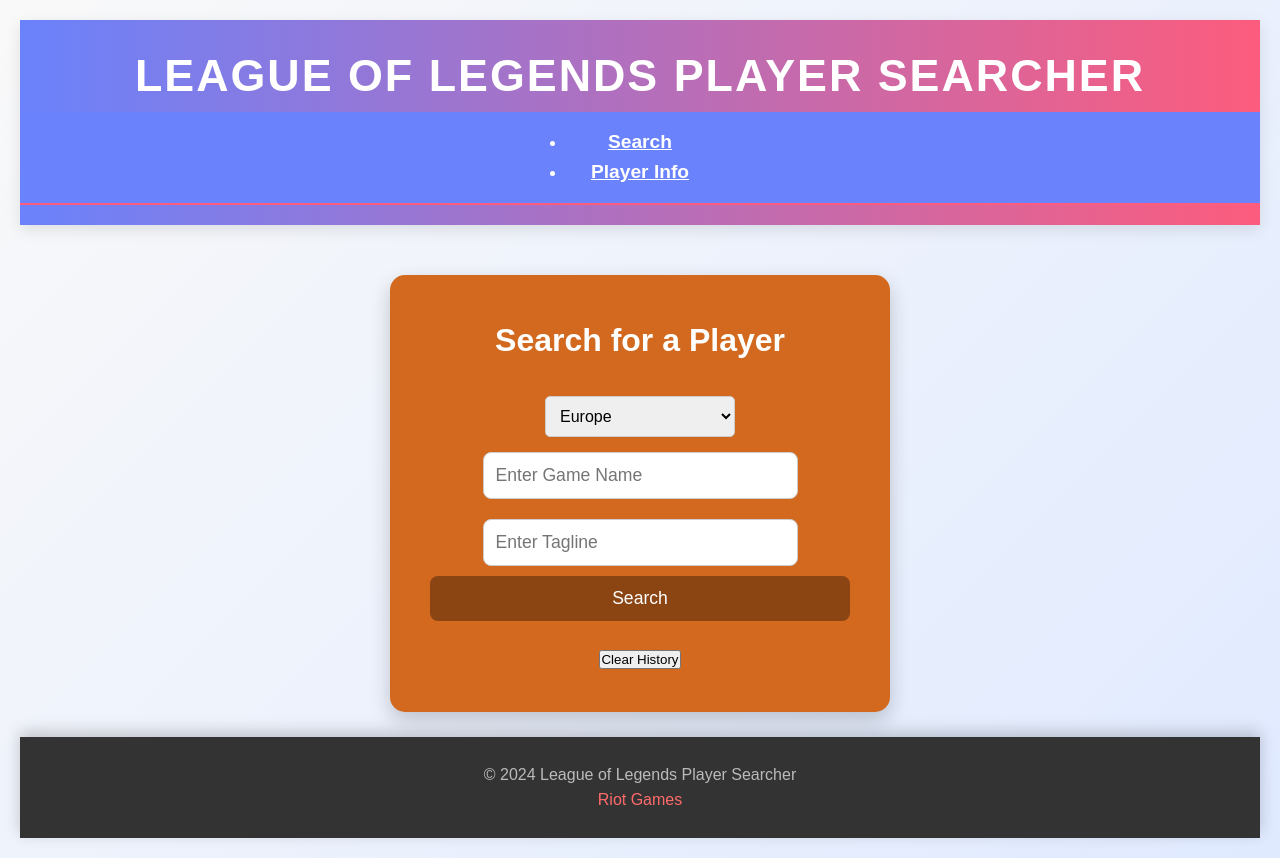
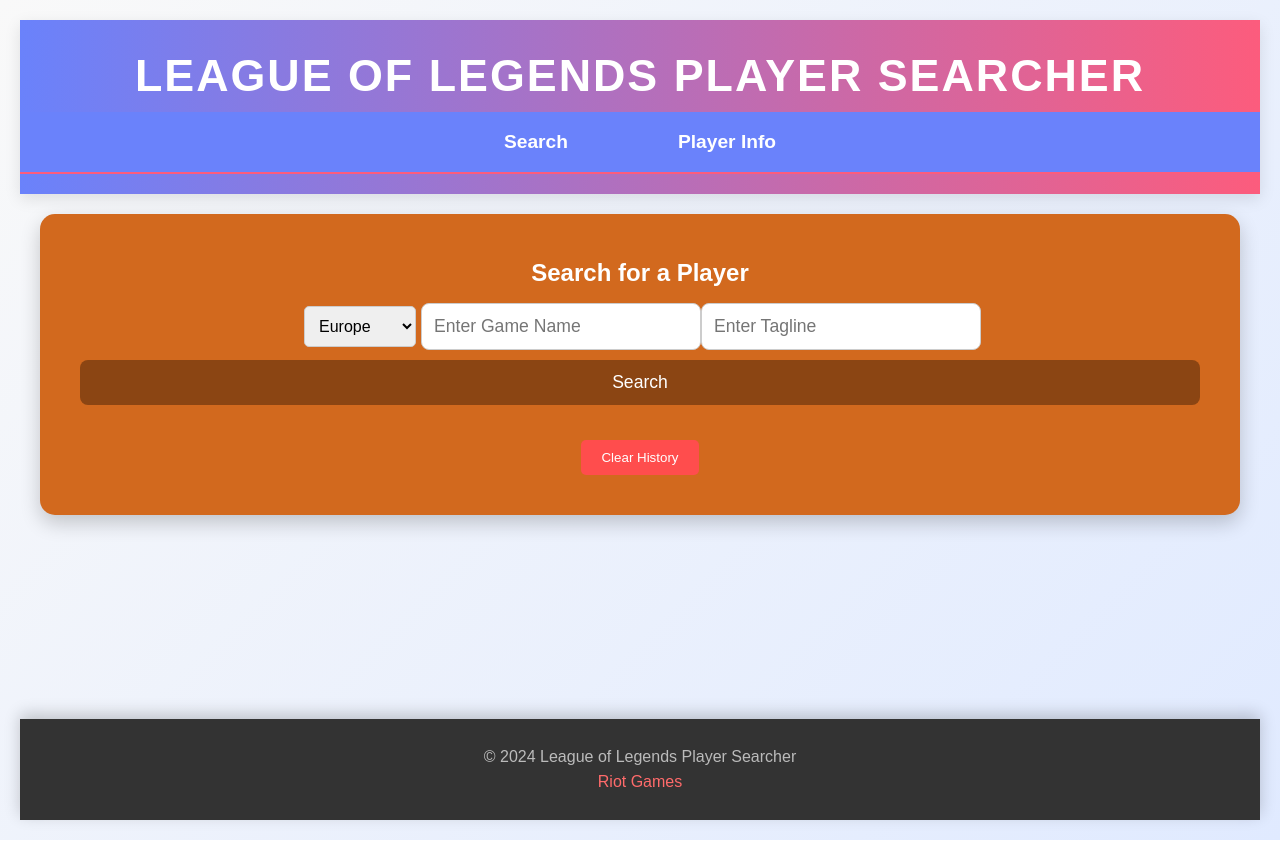
Before and after one commit to KHW2019/LeagueSeacher, a React (Vite) app in the folder frontend/: page / in a window 1280 px wide. Built offline with nearby package versions, Linux system fonts and the light colour scheme.

Commit message:
improve readability and performance

```diff
--- a/frontend/src/App.css
+++ b/frontend/src/App.css
@@ -1,132 +1,68 @@
-/* General Reset */
-* {
-  margin: 0;
-  padding: 0;
-  box-sizing: border-box;
+.App {
+  text-align: center;
+  font-family: Arial, sans-serif;
+  min-height: 100vh;
+  display: flex;
+  flex-direction: column;
 }
 
-/* Body Styling */
-body {
-  font-family: 'Arial', sans-serif;
-  line-height: 1.6;
-  background: linear-gradient(135deg, #f9f9f9, #e0eaff);
-  color: #001eff;
+.App-header {
+  background-color: #282c34;
+  color: white;
   padding: 20px;
-  transition: background-color 0.3s ease-in-out;
+  flex: 0 1 auto;
 }
 
-/* Header Styling */
-.header {
-  background: linear-gradient(to right, #6a82fb, #fc5c7d);
-  padding: 20px 0;
-  text-align: center;
-  color: white;
-  box-shadow: 0 5px 15px rgba(0, 0, 0, 0.1);
-  position: sticky;
-  top: 0;
-  z-index: 1000;
-  transition: background-color 0.3s ease-in-out;
+.App-header h1 {
+  margin: 0;
 }
 
-.header h1 {
-  margin: 0;
-  font-size: 2.8em;
-  font-weight: 700;
-  text-transform: uppercase;
-  letter-spacing: 2px;
-  animation: fadeInDown 1s ease;
+.navbar {
+  margin-top: 20px;
 }
 
-/* Navigation Bar */
-.navbar {
+.navbar ul {
+  list-style-type: none;
+  padding: 0;
+  margin: 0;
   display: flex;
   justify-content: center;
-  list-style: none;
-  padding: 15px 0;
-  margin: 0;
-  background: rgba(106, 130, 251, 0.9);
-  border-bottom: 2px solid #fc5c7d;
-  transition: background-color 0.3s ease-in-out;
+  gap: 20px;
 }
 
 .navbar li {
-  margin: 0 20px;
+  display: inline;
 }
 
 .navbar a {
-  font-weight: 600;
-  font-size: 1.2em;
-  color: white;
-  padding: 12px 25px;
-  border-radius: 30px;
-  transition: background 0.3s ease, transform 0.3s ease, box-shadow 0.3s ease;
+  color: #61dafb;
+  text-decoration: none;
 }
 
 .navbar a:hover {
-  background: rgba(255, 255, 255, 0.3);
-  transform: scale(1.1);
-  box-shadow: 0 5px 15px rgba(0, 0, 0, 0.2);
+  text-decoration: underline;
 }
 
-/* Player Searcher Section */
-.player-searcher {
-  max-width: 500px;
-  margin: 50px auto;
-  padding: 40px;
-  background-color: #d2691e;
-  border-radius: 15px;
-  box-shadow: 0 8px 20px rgba(0, 0, 0, 0.2);
-  text-align: center;
-  color: #fff;
-  transition: transform 0.3s ease, box-shadow 0.3s ease;
+main {
+  flex: 1 0 auto;
+  padding: 20px;
 }
 
-.player-searcher:hover {
-  transform: translateY(-5px);
-  box-shadow: 0 12px 30px rgba(0, 0, 0, 0.3);
+.footer {
+  background-color: #20232a;
+  color: white;
+  padding: 10px;
+  text-align: center;
+  flex: 0 1 auto;
 }
 
-.player-searcher h2 {
-  margin-bottom: 25px;
-  font-size: 2em;
-  color: #fff;
+.fade-in {
+  animation: fadeIn 2s ease-in;
 }
 
-/* Input Group Styling */
-.input-group {
-  position: relative; /* Ensure relative positioning of the container */
-}
-
-.input-group input {
-  padding: 12px;
-  margin: 10px 0;
-  font-size: 1.1em;
-  border: 1px solid #ccc;
-  border-radius: 8px;
-  width: calc(50% - 20px);
-  transition: border-color 0.3s ease;
-}
-
-.input-group input:focus {
-  border-color: #6a82fb;
-  outline: none;
-}
-
-.input-group button {
-  padding: 12px 25px;
-  font-size: 1.1em;
-  background-color: #6a82fb;
-  color: white;
-  border: none;
-  border-radius: 8px;
-  cursor: pointer;
-  transition: background-color 0.3s ease, box-shadow 0.3s ease, transform 0.3s ease;
-}
-
-.input-group button:hover {
-  background-color: #fc5c7d;
-  box-shadow: 0 5px 15px rgba(0, 0, 0, 0.2);
-  transform: translateY(-2px);
+@keyframes fadeIn {
+  from { opacity: 0; }
+  to { opacity: 1; }
 }
 
 /* Dropdown Menu Styling */
@@ -136,160 +72,5 @@
   font-size: 1em;
   border: 1px solid #ccc;
   border-radius: 5px;
-  width: calc(50% - 20px);
+  width: 10%;
 }
-
-/* General styles for the dropdown */
-.suggestion-dropdown {
-  position: absolute; /* Ensure the dropdown is positioned relative to the input */
-  background-color: white;
-  border: 1px solid #ccc;
-  border-radius: 4px;
-  max-height: 200px; /* Set a maximum height */
-  overflow-y: auto; /* Add scroll if the content exceeds max-height */
-  width: 100%; /* Match the width of the input */
-  z-index: 1000; /* Make sure the dropdown appears above other content */
-  box-shadow: 0px 4px 6px rgba(0, 0, 0, 0.1); /* Optional: add a shadow for better visibility */
-}
-
-/* Individual suggestion items */
-.suggestion-item {
-  padding: 8px;
-  cursor: pointer;
-}
-
-.suggestion-item:hover {
-  background-color: #f0f0f0;
-}
-
-/* Player Info Styling */
-.player-info {
-  background-color: #f0f0f0;
-  padding: 25px;
-  border-radius: 15px;
-  display: block;
-  text-align: left;
-  max-width: 600px;
-  margin: 25px auto;
-  box-shadow: 0 8px 20px rgba(0, 0, 0, 0.2);
-  transition: transform 0.3s ease;
-}
-
-.player-info:hover {
-  transform: translateY(-5px);
-  box-shadow: 0 12px 30px rgba(0, 0, 0, 0.3);
-}
-
-.player-info h2 {
-  color: #333;
-  margin-bottom: 15px;
-  font-size: 1.8em;
-}
-
-.player-info p {
-  color: #555;
-  font-size: 1.1em;
-}
-
-.player-info pre {
-  white-space: pre-wrap;
-  word-wrap: break-word;
-  font-family: 'Courier New', monospace;
-  background-color: #eaeaea;
-  padding: 15px;
-  border-radius: 10px;
-  margin-top: 10px;
-  transition: background-color 0.3s ease;
-}
-
-.player-info pre:hover {
-  background-color: #d0d0d0;
-}
-
-/* Error Message Styling */
-.error {
-  color: red;
-  font-weight: bold;
-  margin-top: 20px;
-  text-align: center;
-  font-size: 1.2em;
-}
-
-/* Footer Styling */
-.footer {
-  background: #333;
-  color: white;
-  text-align: center;
-  padding: 25px 0;
-  position: relative;
-  bottom: 0;
-  width: 100%;
-  box-shadow: 0 -5px 15px rgba(0, 0, 0, 0.2);
-  transition: background-color 0.3s ease-in-out;
-}
-
-.footer p {
-  margin: 0;
-  font-size: 1em;
-  color: #bbb;
-}
-
-.footer a {
-  color: #ff6b6b;
-  text-decoration: none;
-  transition: color 0.3s ease;
-}
-
-.footer a:hover {
-  color: #f06595;
-}
-
-/* Smooth Scroll */
-html {
-  scroll-behavior: smooth;
-}
-
-/* Fade-In Animations */
-@keyframes fadeInDown {
-  from {
-    opacity: 0;
-    transform: translateY(-20px);
-  }
-  to {
-    opacity: 1;
-    transform: translateY(0);
-  }
-}
-
-@keyframes fadeInUp {
-  from {
-    opacity: 0;
-    transform: translateY(20px);
-  }
-  to {
-    opacity: 1;
-    transform: translateY(0);
-  }
-}
-
-/* Responsiveness */
-@media (max-width: 768px) {
-  .input-group input,
-  .input-group button {
-    width: 100%;
-    margin: 10px 0;
-  }
-
-  .player-info {
-    padding: 20px;
-    max-width: 90%;
-  }
-
-  .navbar li {
-    margin: 0 10px;
-  }
-
-  .navbar a {
-    padding: 10px 15px;
-  }
-}
--- a/frontend/src/PlayerSearch.css
+++ b/frontend/src/PlayerSearch.css
@@ -2,7 +2,7 @@
 .input-wrapper {
   position: relative;
   display: inline-block;
-  width:75%;
+  width: 25%;
 }
 
 /* Input field styling */
@@ -17,27 +17,64 @@
 /* Suggestions list styling */
 .suggestions-list {
   position: absolute;
-  top: 100%; /* Position below the input */
+  top: 100%; /* Position below the input field */
   left: 0;
   width: 100%;
-  max-height: 150px;
+  max-height: 150px; /* Adjust as needed */
   overflow-y: auto;
+  border: 1px solid #ddd;
+  border-top: none;
+  border-radius: 5px;
   background-color: #fff;
-  border: 1px solid #ccc;
-  border-radius: 5px;
-  box-shadow: 0 4px 8px rgba(0, 0, 0, 0.1);
-  z-index: 1000;
-  margin: 0;
-  padding: 0;
-  list-style: none;
+  z-index: 10;
 }
 
-/* Individual suggestion item */
+/* Individual suggestion styling */
 .suggestion-item {
   padding: 10px;
   cursor: pointer;
 }
 
 .suggestion-item:hover {
-  background-color: #f0f0f0;
+  background-color: #eee;
 }
+
+/* Add additional styling for error messages and loading */
+.error {
+  color: red;
+  margin-top: 10px;
+}
+
+.loading_icon {
+  font-size: 1.2em;
+  color: #888;
+  margin-top: 10px;
+}
+
+/* Additional styling for clear history button */
+.clear-history-button {
+  background-color: #ff4d4d;
+  color: white;
+  border: none;
+  padding: 10px 20px;
+  border-radius: 5px;
+  cursor: pointer;
+  margin-top: 10px;
+}
+
+.clear-history-button:hover {
+  background-color: #cc0000;
+}
+
+/* Player info styling */
+.player-info {
+  margin-top: 20px;
+}
+
+.player-info h2 {
+  margin: 0;
+}
+
+.player-info pre {
+  white-space: pre-wrap; /* Ensure long text wraps correctly */
+}
--- a/frontend/src/PlayerSearcher.tsx
+++ b/frontend/src/PlayerSearcher.tsx
@@ -1,11 +1,17 @@
-import React, { useEffect, useState } from 'react';
+import React, { useEffect, useState, useCallback } from 'react';
 import './PlayerSearch.css';
 
 interface PlayerSearchProps {
   onSearch: (region: string, gameName: string, tagLine: string) => Promise<{ gameName: string, tagLine: string } | null>;
-  playerData: any;
+  playerData: PlayerData | null;
   error: string | null;
   isLoading: boolean;
+}
+
+interface PlayerData {
+  gameName: string;
+  tagLine: string;
+  puuid: string;
 }
 
 const PlayerSearch: React.FC<PlayerSearchProps> = ({ onSearch, playerData, error, isLoading }) => {
@@ -34,12 +40,11 @@
       const newEntry = { gameName: result.gameName, tagLine: result.tagLine };
       const updateHistory = [newEntry, ...searchHistory].slice(0, maxHistorySize);
       setSearchHistory(updateHistory);
-
       localStorage.setItem('searchHistory', JSON.stringify(updateHistory));
     }
   };
 
-  const handleGameNameChange = (e: React.ChangeEvent<HTMLInputElement>) => {
+  const handleGameNameChange = useCallback((e: React.ChangeEvent<HTMLInputElement>) => {
     const inputValue = e.target.value;
     setGameName(inputValue);
 
@@ -51,9 +56,9 @@
     } else {
       setFilteredGameNames([]);
     }
-  };
+  }, [searchHistory]);
 
-  const handleTagLineChange = (e: React.ChangeEvent<HTMLInputElement>) => {
+  const handleTagLineChange = useCallback((e: React.ChangeEvent<HTMLInputElement>) => {
     const inputValue = e.target.value;
     setTagLine(inputValue);
 
@@ -66,7 +71,7 @@
     } else {
       setFilteredTagLines([]);
     }
-  };
+  }, [searchHistory, gameName]);
 
   const handleGameNameClick = (name: string) => {
     setGameName(name);
--- a/frontend/src/index.css
+++ b/frontend/src/index.css
@@ -11,7 +11,7 @@
   line-height: 1.6;
   background: linear-gradient(135deg, #f9f9f9, #e0eaff);
   color: #001eff;
-  padding: 20px;
+  padding: 20px; /* Padding around the body */
 }
 
 /* Header Styling */
@@ -37,7 +37,7 @@
 /* Navigation Bar */
 .navbar {
   display: flex;
-  justify-content: center;
+  justify-content: center; /* Center navigation items */
   list-style: none;
   padding: 15px 0;
   margin: 0;
@@ -66,11 +66,9 @@
 /* Main Container */
 .container {
   max-width: 600px;
-  margin: 50px auto;
+  margin: 50px auto; /* Centering the container horizontally */
   padding: 20px;
-  display: flex;
-  flex-direction: column;
-  align-items: center;
+  /* Removed flexbox centering to revert to default block layout */
 }
 
 /* Player Searcher Section */
@@ -78,7 +76,7 @@
   background-color: #d2691e;
   border-radius: 15px;
   box-shadow: 0 8px 20px rgba(0, 0, 0, 0.2);
-  text-align: center;
+  text-align: center; /* Keep text centered */
   padding: 40px;
   margin-bottom: 25px;
   color: #fff;
@@ -86,9 +84,7 @@
 
 /* Input Group (Search Form) */
 .input-group {
-  display: flex;
-  flex-direction: column;
-  align-items: center;
+  /* Removed flexbox centering */
   margin-bottom: 25px;
 }
 
@@ -124,9 +120,9 @@
   padding: 25px;
   border-radius: 15px;
   box-shadow: 0 8px 20px rgba(0, 0, 0, 0.2);
-  text-align: left;
+  text-align: left; /* Keep text left-aligned */
   max-width: 600px;
-  margin: 25px auto;
+  margin: 25px auto; /* Centering the player-info section horizontally */
 }
 
 .player-info h2 {
@@ -145,7 +141,7 @@
   color: red;
   font-weight: bold;
   margin-top: 20px;
-  text-align: center;
+  text-align: center; /* Center error message text */
   font-size: 1.2em;
 }
 
@@ -182,7 +178,7 @@
   .player-searcher,
   .player-info {
     max-width: 90%;
-    margin: 0 auto;
+    margin: 0 auto; /* Center on smaller screens */
     padding: 20px;
   }
 
```
Also changed, not shown: frontend/src/App.tsx (+17 -13 lines).
